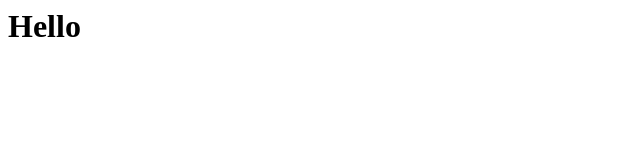
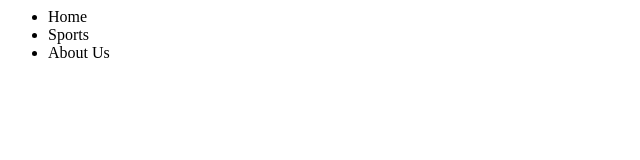
Before and after one commit to hackerfemo/AlwaysActiv3, a plain HTML site: page index.html in a window 1280 px wide. Shown: the whole page, without its empty margins (0-640 px from the left). Drawn offline with Linux system fonts and the light colour scheme.

Commit message:
Test out bullet points

```diff
--- a/index.html
+++ b/index.html
@@ -1 +1,13 @@
-<h1>Hello</h1>
+<html lang="en">
+<head>
+	<meta charset="UTF-8">
+	<title><center><<font size = 10, color = ''></font>>/center>></title>
+</head>
+<body>
+	<ul>
+		<li>Home</li>
+		<li>Sports</li>
+		<li>About Us</li>
+	</ul>
+</body>
+</html>
```
